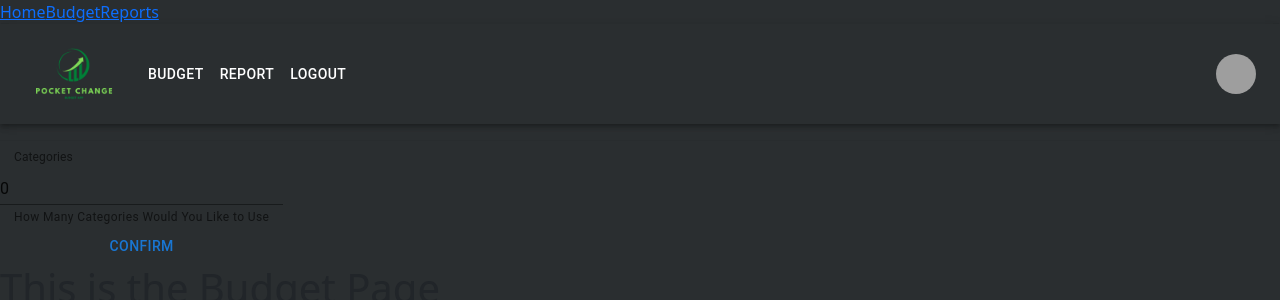
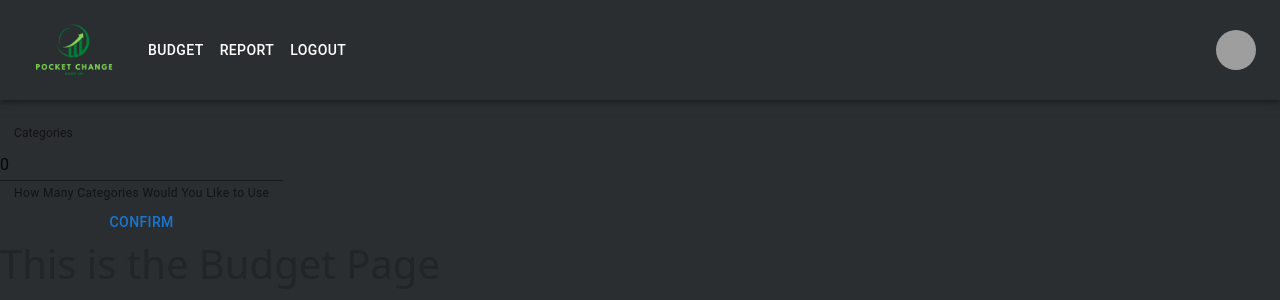
Before and after one commit to cmokbel1/pocket-change, a React (Create React App) app in the folder client/: page /budget in a window 1280 px wide. Shown: the top 300 px of the page. Built offline with nearby package versions, Linux system fonts and the light colour scheme; grey boxes are pictures that could not be loaded.

Commit message:
remove old nav

```diff
--- a/client/src/App.js
+++ b/client/src/App.js
@@ -18,11 +18,6 @@ const App = () => {
   return (
     <>
     <Router>
-      <div>
-        <Link to='/'>Home</Link>
-        <Link to='/budget'>Budget</Link>
-        <Link to='/reports'>Reports</Link>
-      </div>
       <Routes>
         <Route path='/register' element={<Register />} />
         <Route path='/login' element={<Login />} />
--- a/client/src/components/NavBar/NavBar.js
+++ b/client/src/components/NavBar/NavBar.js
@@ -67,6 +67,7 @@ const NavBar = () => {
                 <MenuIcon  />
               </IconButton>
               <Menu
+                className="menuNav"
                 id="menu-appbar"
                 anchorEl={anchorElNav}
                 anchorOrigin={{
@@ -81,6 +82,7 @@ const NavBar = () => {
                 open={Boolean(anchorElNav)}
 
                 onClose={handleCloseNavMenu}
+
                 sx={{
                   display: { xs: 'block', md: 'none'},
                 }}
```
